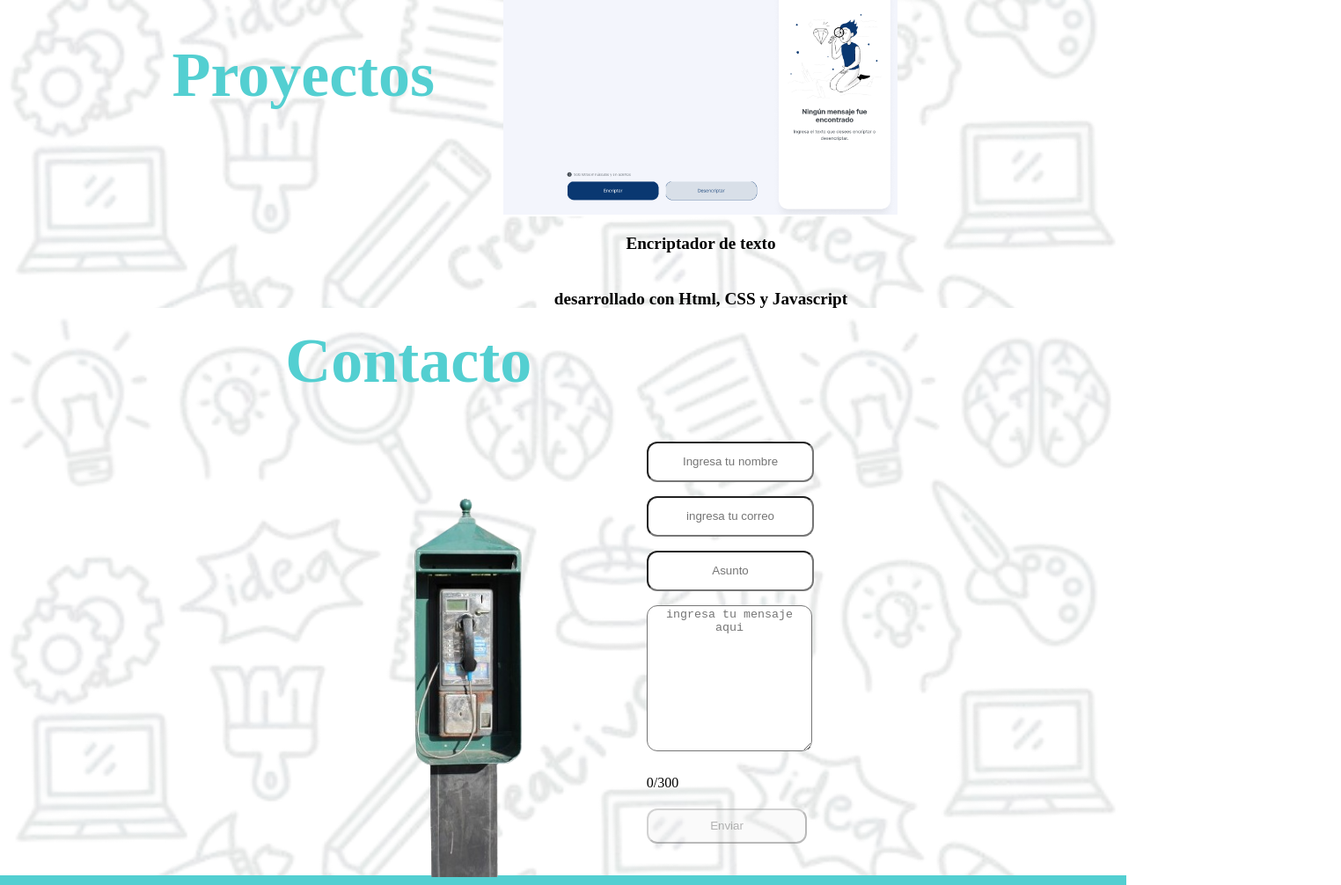
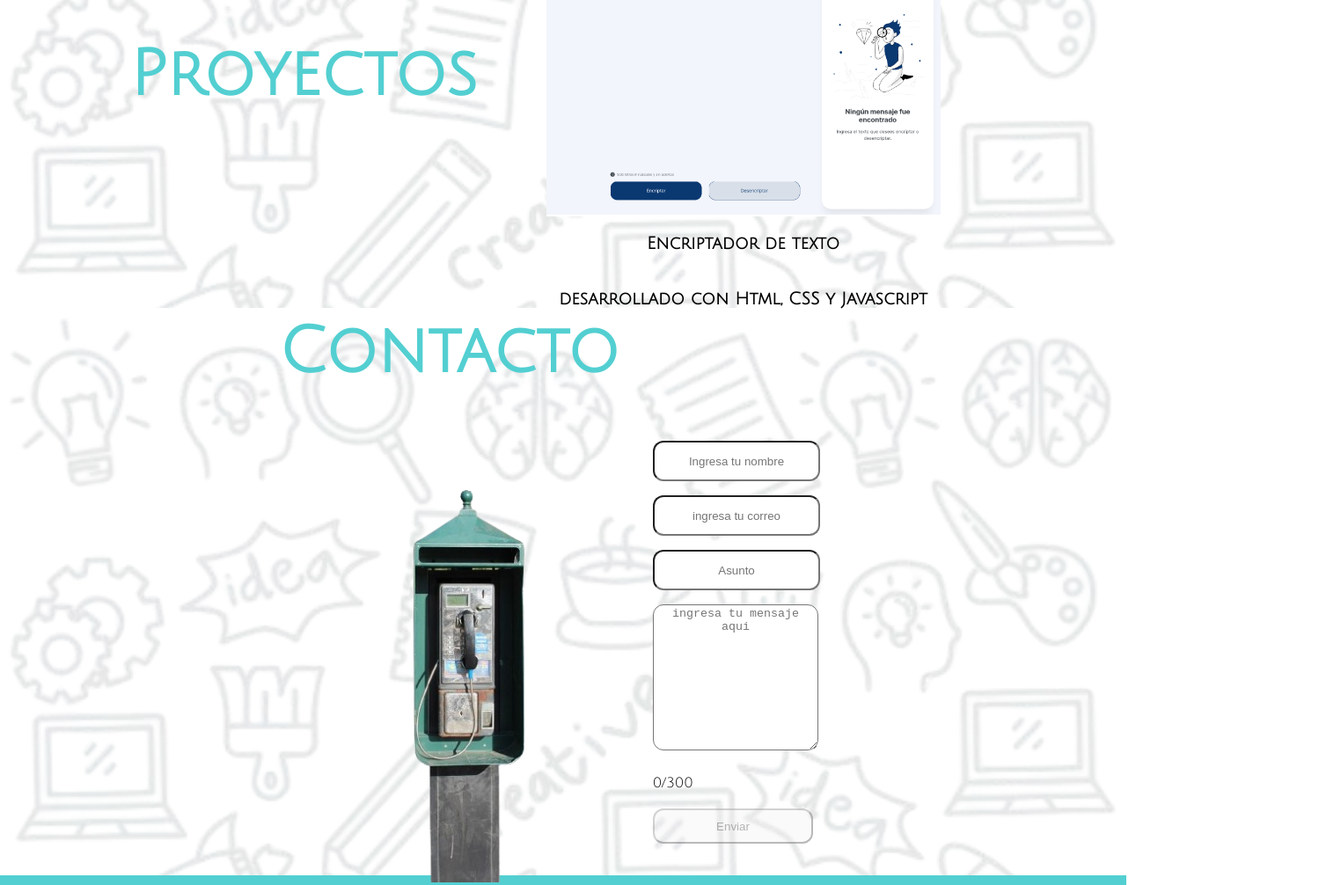
Before and after one commit to martinfi91/portafolio, a plain HTML site: page index.html in a window 1280 px wide. Shown: the part 3521-4527 px from the top of the page at 88% size, 1524 px wide, since content can reach past the window. Drawn offline with Linux system fonts and the light colour scheme.

Commit message:
Update style.css

```diff
--- a/style.css
+++ b/style.css
@@ -8,7 +8,7 @@
 
 body{
     background-color: var(--color-de-fondo);
-    font-family: 'Poor Story';
+    font-family: 'Julius Sans One';
     margin: 0;
     box-sizing: border-box;
     padding: 0;
```
